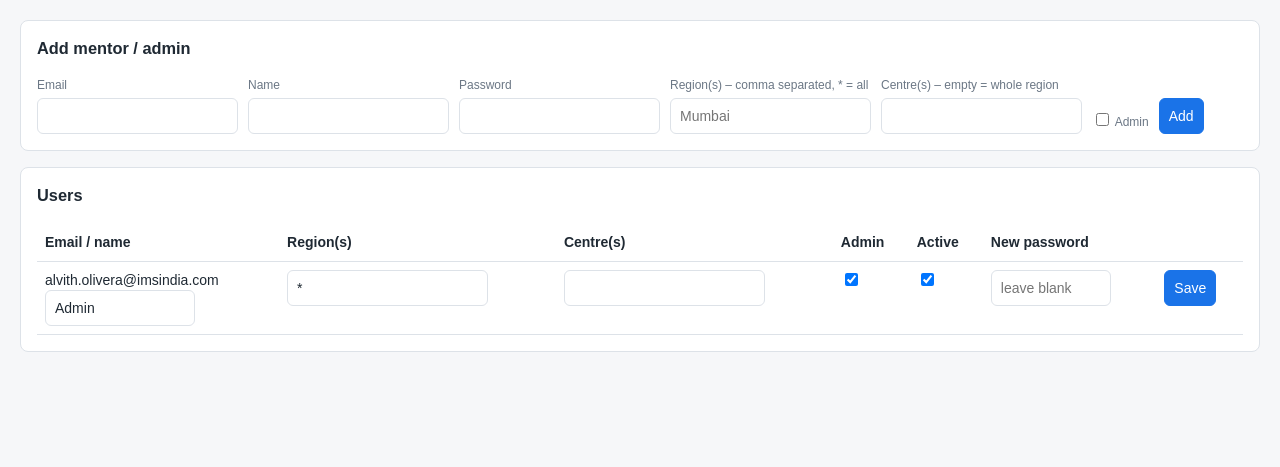
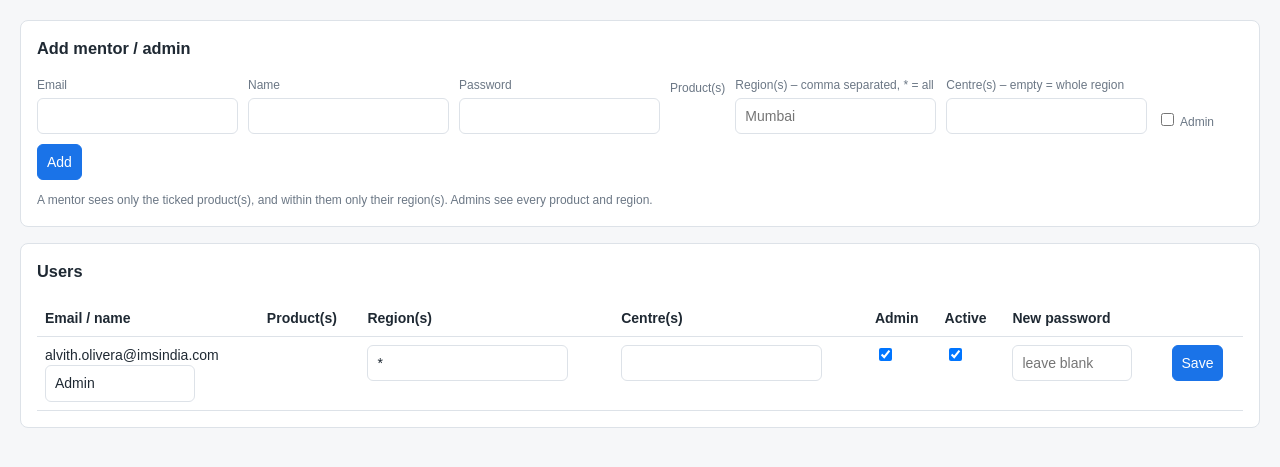
Before and after one commit to alvitholivera-IMSIndia/Data-for-mentor-websiteMRM, a Flask app: template templates/admin_users.html in a window 1280 px wide. Shown: the part 57-524 px from the top of the page. Run offline with Flask 3, Linux system fonts and the light colour scheme; the template is opened without the code that fills it: values that come from a table or form of the project are taken from there, others are empty; data comes from the database, SQL or seed files in the repository; some libraries are stand-ins or nearby versions.

Commit message:
Update admin_users.html

```diff
--- a/templates/admin_users.html
+++ b/templates/admin_users.html
@@ -7,14 +7,17 @@
 <div><label>Email</label><input name="email" type="email" required></div>
 <div><label>Name</label><input name="name"></div>
 <div><label>Password</label><input name="password" required minlength="6"></div>
+<div><label>Product(s)</label><div style="display:flex;gap:10px;height:34px;align-items:center">{% for code, p in prods.items() %}<label style="display:inline-flex;gap:4px;align-items:center;margin:0;color:var(--ink);font-size:14px"><input type="checkbox" name="products" value="{{ code }}"> {{ p.label }}</label>{% endfor %}</div></div>
 <div><label>Region(s) – comma separated, * = all</label><input name="regions" list="rl" placeholder="Mumbai"></div>
 <div><label>Centre(s) – empty = whole region</label><input name="centers" list="cl"></div>
 <div><label><input type="checkbox" name="is_admin"> Admin</label></div>
-<button>Add</button></form></div>
+<button>Add</button></form>
+<p class="mute" style="margin-bottom:0">A mentor sees only the ticked product(s), and within them only their region(s). Admins see every product and region.</p></div>
 <div class="card"><h3 style="margin-top:0">Users</h3>
-<table class="plain"><tr><th>Email / name</th><th>Region(s)</th><th>Centre(s)</th><th>Admin</th><th>Active</th><th>New password</th><th></th></tr>
+<table class="plain"><tr><th>Email / name</th><th>Product(s)</th><th>Region(s)</th><th>Centre(s)</th><th>Admin</th><th>Active</th><th>New password</th><th></th></tr>
 {% for x in users %}<tr><form method="post" action="{{ url_for('admin_user_save') }}"><input type="hidden" name="csrf" value="{{ csrf() }}"><input type="hidden" name="id" value="{{ x.id }}">
 <td>{{ x.email }}<br><input name="name" value="{{ x.name }}" style="width:150px"></td>
+<td>{% for code, p in prods.items() %}<label style="display:block;margin:0 0 4px;color:var(--ink);font-size:14px"><input type="checkbox" name="products" value="{{ code }}" {{ 'checked' if code in x.product_list }}> {{ p.label }}</label>{% endfor %}</td>
 <td><input name="regions" value="{{ x.regions }}" list="rl"></td><td><input name="centers" value="{{ x.centers }}" list="cl"></td>
 <td><input type="checkbox" name="is_admin" {{ 'checked' if x.is_admin }}></td><td><input type="checkbox" name="active" {{ 'checked' if x.active }}></td>
 <td><input name="password" placeholder="leave blank" style="width:120px"></td>
```
